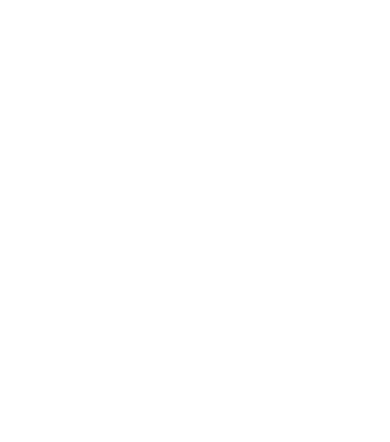
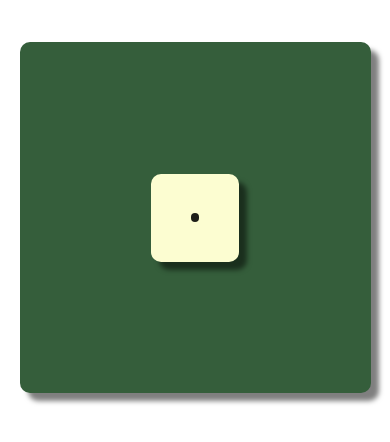
Before and after one commit to gjesing/DiceGame, a plain HTML site: page index.html in a window 390 px wide. Drawn offline with Linux system fonts and the light colour scheme.

Commit message:
responsive layout created

```diff
--- a/css/style.scss
+++ b/css/style.scss
@@ -0,0 +1,32 @@
+.table {
+    background: #355e3b;
+    height: 90vh;
+    width: 90vh;
+    margin: 5vh auto;
+    border-radius: 10px;
+    box-shadow: 8px 8px 5px rgba(0, 0, 0, .5);
+    position: relative;
+    &.portraitMode {
+        height: 90vw;
+        width: 90vw;
+    }
+    .dice {
+        background: #fcfdd1;
+        height: 25%;
+        width: 25%;
+        position: absolute;
+        top: 37.5%;
+        left: 37.5%;
+        border-radius: 10px;
+        box-shadow: 8px 8px 5px rgba(0, 0, 0, .5);
+        .pip {
+            background: #1d1e18;
+            height: 10%;
+            width: 10%;
+            position: absolute;
+            top: 45%;
+            left: 45%;
+            border-radius: 100px;
+        }
+    }
+}
--- a/index.html
+++ b/index.html
@@ -8,6 +8,11 @@
     <link rel="stylesheet" href="css/style.css">
 </head>
 <body>
+    <div class="table">
+        <div class="dice">
+            <div class="pip"></div>
+        </div>
+    </div>
     <script src="js/script.js"></script>
 </body>
 </html>
--- a/js/script.js
+++ b/js/script.js
@@ -0,0 +1,12 @@
+const table = document.querySelector('.table');
+if (window.innerHeight > window.innerWidth) {
+    table.classList.add('portraitMode');
+}
+window.onresize = function() {
+    if (window.innerHeight > window.innerWidth) {
+        table.classList.add('portraitMode');
+    }
+    else {
+        table.classList.remove('portraitMode');
+    }
+}
```
Also changed, not shown: css/style.css, 1 other file.
